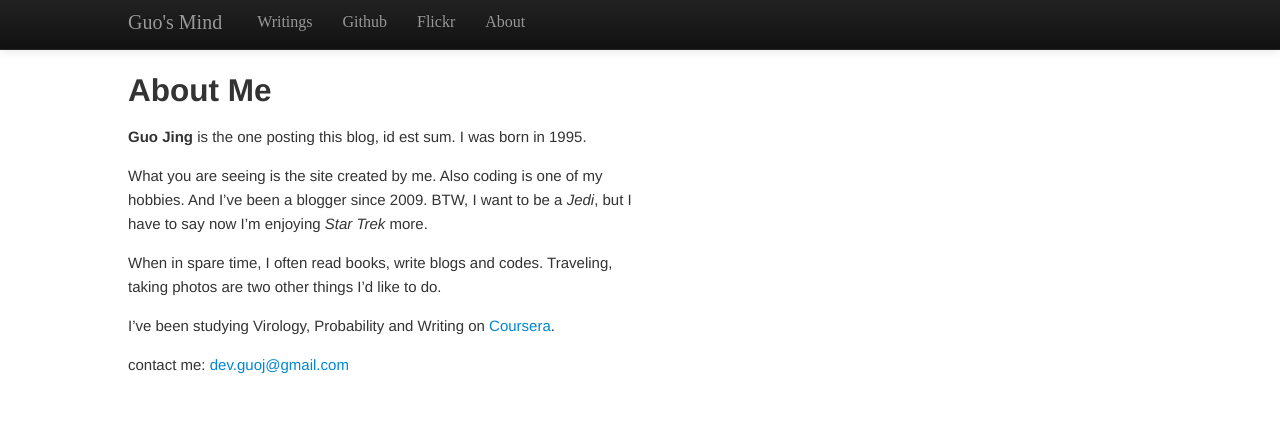
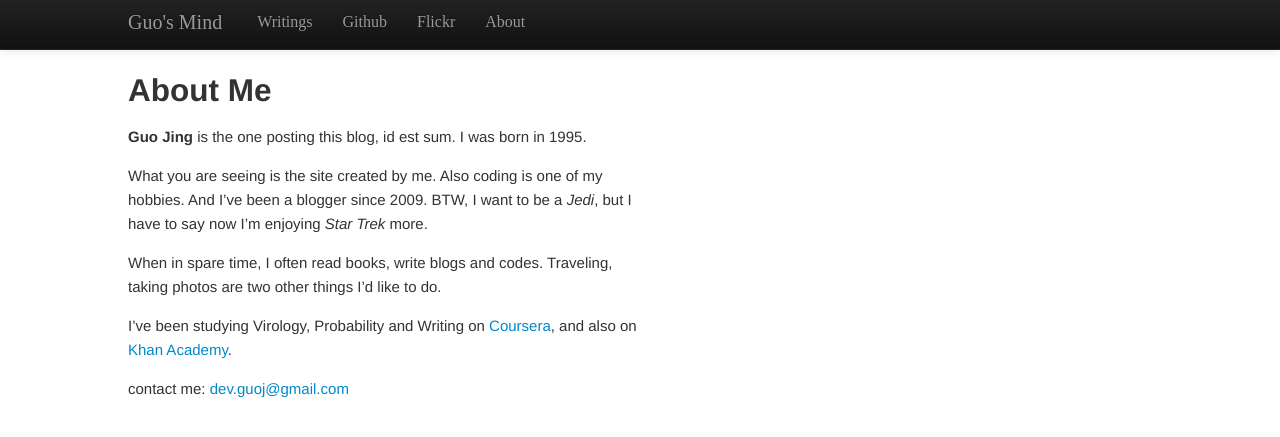
Before and after one commit to guojing0/guojing0.github.io, a Jekyll site: the page built from about-me.md, in a window 1280 px wide. Shown: the top 437 px of the page. Built offline with Jekyll 4.4.1, drawn with Linux system fonts in a browser that asks for light colours; Markdown is read by kramdown in place of the engine named in the settings.

Commit message:
khan academy

```diff
--- a/about-me.md
+++ b/about-me.md
@@ -9,7 +9,7 @@ What you are seeing is the site created by me. Also coding is one of my hobbies.
 
 When in spare time, I often read books, write blogs and codes. Traveling, taking photos are two other things I'd like to do.
 
-I've been studying Virology, Probability and Writing on <a href="https://www.coursera.org/user/i/361951d01125a4915d2bc9815ad17a1b">Coursera</a>.
+I've been studying Virology, Probability and Writing on <a href="https://www.coursera.org/user/i/361951d01125a4915d2bc9815ad17a1b">Coursera</a>, and also on <a href="https://www.khanacademy.org/profile/guojing/">Khan Academy</a>.
 
 
 contact me: <dev.guoj@gmail.com>
```
